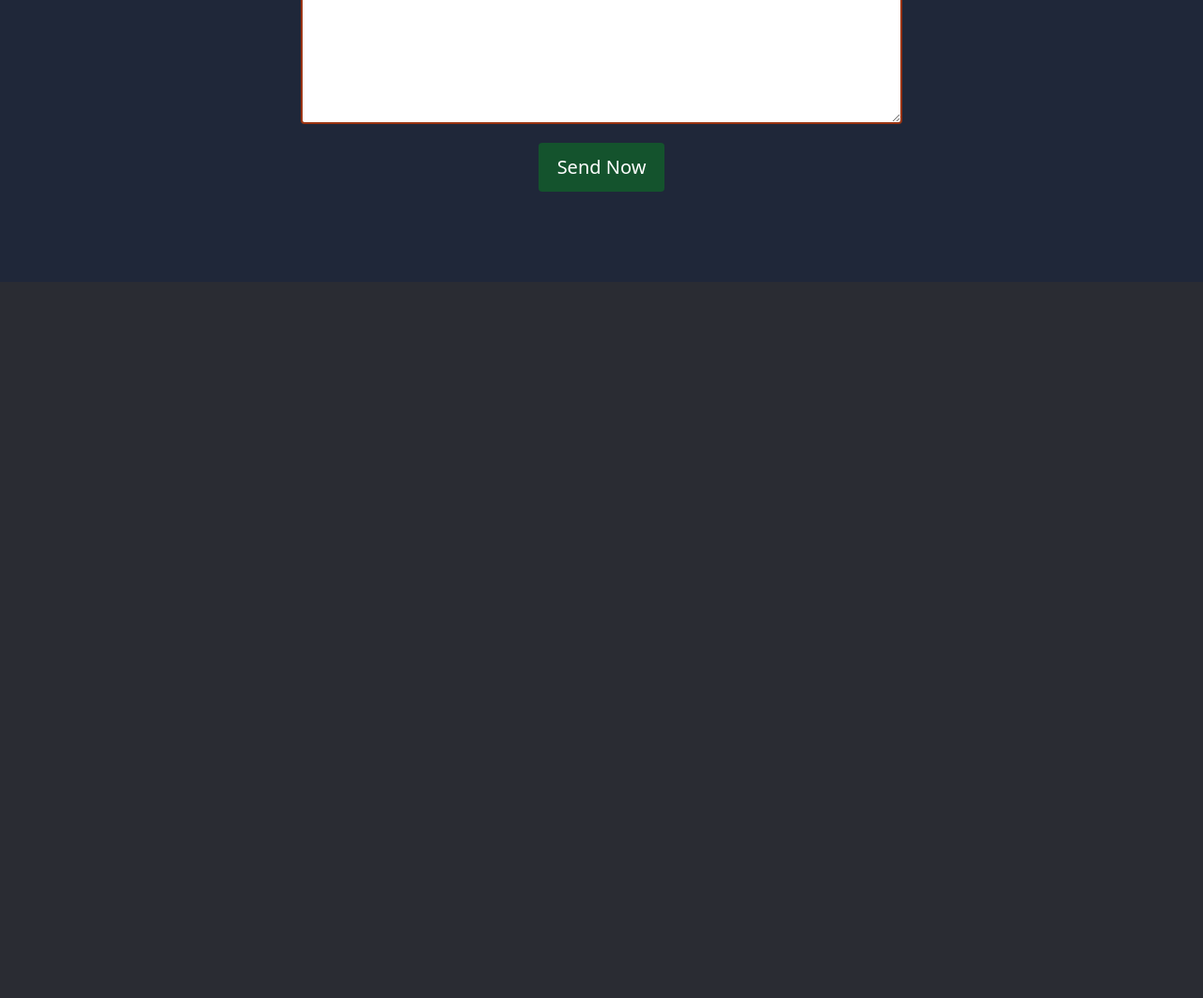
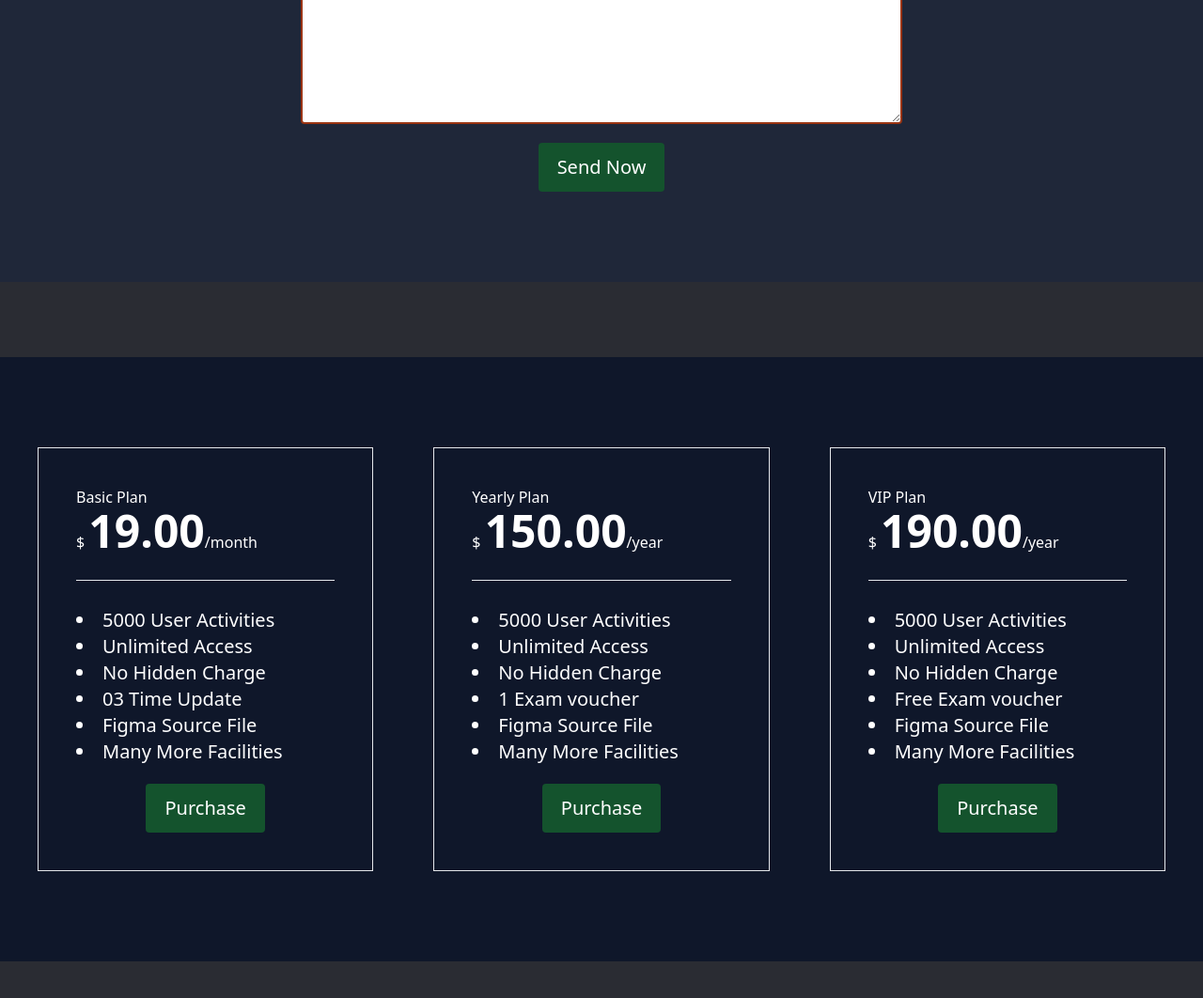
Before and after one commit to foyzan/smart-coder, a website built with Vite: page index.html in a window 1280 px wide. Shown: the part 2547-3609 px from the top of the page at 94% size. Before the commit the page ends 2847 px from the top, so only its background shows below. Built offline with nearby package versions, Linux system fonts and the light colour scheme.

Commit message:
purchase section done

```diff
--- a/index.html
+++ b/index.html
@@ -159,7 +159,57 @@
 
                 <textarea class="block mx-auto w-5/6 h-52 sm:w-1/2 placeholder:italic placeholder:text-orange-800 p-5 rounded border-2 border-orange-800" placeholder="Your massage"></textarea>
 
-                <button class="block mx-auto bg-green-900 text-white mt-5 py-2 px-3 rounded hover:bg-green-600 transition sm:text-xl sm:py-3 sm:px-5">Send Now</button>
+                <button class="block mx-auto bg-green-900 text-white mt-5 py-2 px-3 rounded hover:bg-green-600 hover:font-semibold transition sm:text-xl sm:py-3 sm:px-5">Send Now</button>
+            </div>
+        </section>
+
+        <section class="bg-slate-900 my-16 sm:my-20 py-12 md:py-24">
+            <div class=" text-white grid md:grid-cols-2 lg:grid-cols-3 gap-4 md:gap-16 px-5 md:px-10">
+                <div class="border p-10">
+                    <h5>Basic Plan</h5>
+                    <h2>$ <span class="text-2xl md:text-5xl font-bold">19.00</span>/month </h2>
+                    <hr class="my-7">
+                    <ul class="list-disc md:text-xl leading-10 list-inside">
+                        <li> 5000 User Activities</li>
+                        <li> Unlimited Access</li>
+                        <li> No Hidden Charge</li>
+                        <li> 03 Time Update</li>
+                        <li> Figma Source File</li>
+                        <li> Many More Facilities</li>
+                    </ul>
+
+                    <button class="block mx-auto bg-green-900 text-white mt-5 py-2 px-3 rounded hover:bg-green-600 hover:font-semibold transition sm:text-xl sm:py-3 sm:px-5" > Purchase </button>
+                </div>
+                <div class="border p-10">
+                    <h5>Yearly Plan</h5>
+                    <h2>$ <span class="text-2xl md:text-5xl font-bold">150.00</span>/year </h2>
+                    <hr class="my-7">
+                    <ul class="list-disc md:text-xl leading-10 list-inside">
+                        <li> 5000 User Activities</li>
+                        <li> Unlimited Access</li>
+                        <li> No Hidden Charge</li>
+                        <li> 1 Exam voucher</li>
+                        <li> Figma Source File</li>
+                        <li> Many More Facilities</li>
+                    </ul>
+
+                    <button class="block mx-auto bg-green-900 text-white mt-5 py-2 px-3 rounded hover:bg-green-600 hover:font-semibold transition sm:text-xl sm:py-3 sm:px-5" > Purchase </button>
+                </div>
+                <div class="border p-10">
+                    <h5>VIP Plan</h5>
+                    <h2>$ <span class="text-2xl md:text-5xl font-bold">190.00</span>/year </h2>
+                    <hr class="my-7">
+                    <ul class="list-disc md:text-xl leading-10 list-inside">
+                        <li> 5000 User Activities</li>
+                        <li> Unlimited Access</li>
+                        <li> No Hidden Charge</li>
+                        <li> Free Exam voucher</li>
+                        <li> Figma Source File</li>
+                        <li> Many More Facilities</li>
+                    </ul>
+
+                    <button class="block mx-auto bg-green-900 text-white mt-5 py-2 px-3 rounded hover:bg-green-600 hover:font-semibold transition sm:text-xl sm:py-3 sm:px-5" > Purchase </button>
+                </div>
             </div>
         </section>
     </main>
```
